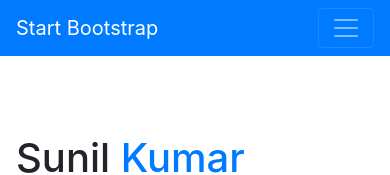
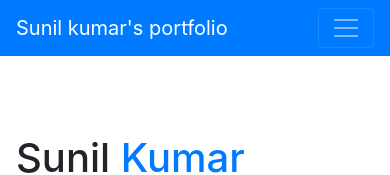
Before and after one commit to sunildev-01/SunilKumar, a website with bundled scripts: page index.html in a window 390 px wide. Shown: the top 175 px of the page. Built offline with nearby package versions, Linux system fonts and the light colour scheme; a web font is replaced by a local one.

Commit message:
change page title

```diff
--- a/index.html
+++ b/index.html
@@ -29,7 +29,7 @@
 
     <nav class="navbar navbar-expand-lg navbar-dark bg-primary fixed-top" id="sideNav">
       <a class="navbar-brand js-scroll-trigger" href="#page-top">
-        <span class="d-block d-lg-none">Start Bootstrap</span>
+        <span class="d-block d-lg-none">Sunil kumar's portfolio</span>
         <span class="d-none d-lg-block">
           <img class="img-fluid img-profile rounded-circle mx-auto mb-2" src="img/profile.jpg" alt="">
         </span>
```
